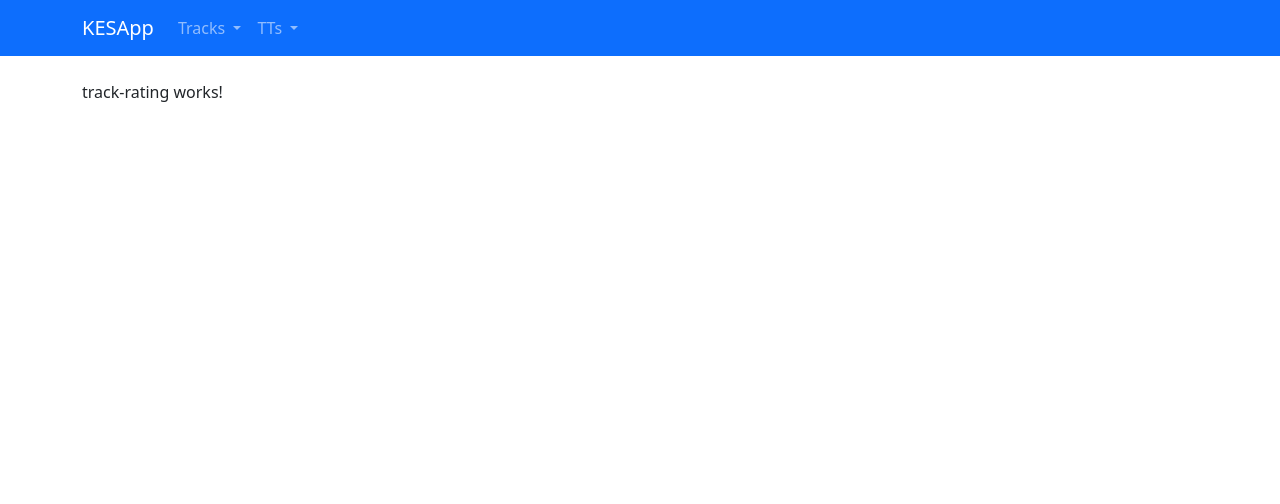
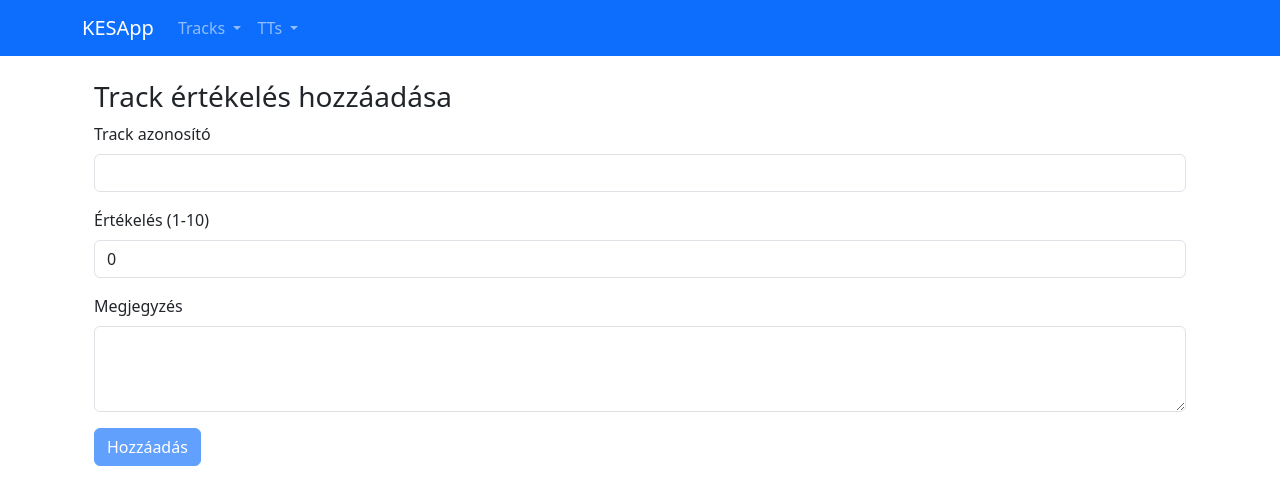
Before and after one commit to kesamarci/AA896O-KESERU, an Angular app in the folder FRONTEND/F1TimeTrialTrack/: page /track-rating in a window 1280 px wide. Shown: the top 504 px of the page. Built offline with nearby package versions, Linux system fonts and the light colour scheme.

Commit message:
trackrating kész

```diff
--- a/FRONTEND/F1TimeTrialTrack/src/app/tracks/track-rating/track-rating.component.html
+++ b/FRONTEND/F1TimeTrialTrack/src/app/tracks/track-rating/track-rating.component.html
@@ -1 +1,52 @@
-<p>track-rating works!</p>
+<div class="container mt-3">
+  <h3>Track értékelés hozzáadása</h3>
+  <form (ngSubmit)="submitRating()" #ratingForm="ngForm">
+
+    <div class="mb-3">
+      <label for="trackId" class="form-label">Track azonosító</label>
+      <input
+        type="text"
+        id="trackId"
+        class="form-control"
+        [(ngModel)]="newRating.trackId"
+        name="trackId"
+        required
+      />
+    </div>
+
+    <div class="mb-3">
+      <label for="rating" class="form-label">Értékelés (1-10)</label>
+      <input
+        type="number"
+        id="rating"
+        class="form-control"
+        [(ngModel)]="newRating.rating"
+        name="rating"
+        min="1"
+        max="10"
+        required
+      />
+    </div>
+
+    <div class="mb-3">
+      <label for="comment" class="form-label">Megjegyzés</label>
+      <textarea
+        id="comment"
+        class="form-control"
+        [(ngModel)]="newRating.comment"
+        name="comment"
+        rows="3"
+      ></textarea>
+    </div>
+
+
+
+    <button
+      type="submit"
+      class="btn btn-primary"
+      [disabled]="!ratingForm.form.valid"
+    >
+      Hozzáadás
+    </button>
+  </form>
+</div>
--- a/FRONTEND/F1TimeTrialTrack/src/app/tts/tt-edit/tt-edit.component.ts
+++ b/FRONTEND/F1TimeTrialTrack/src/app/tts/tt-edit/tt-edit.component.ts
@@ -15,10 +15,7 @@ export class TtEditComponent {
   isLoadedFromUrl: boolean = false;
 
   constructor(
-    private ttService: TtService,
-    private router: Router,
-    private route: ActivatedRoute
-  ) {
+    private ttService: TtService, private router: Router,private route: ActivatedRoute) {
     const idFromUrl = this.route.snapshot.paramMap.get('id');
     if (idFromUrl) {
       this.isLoadedFromUrl = true;
```
